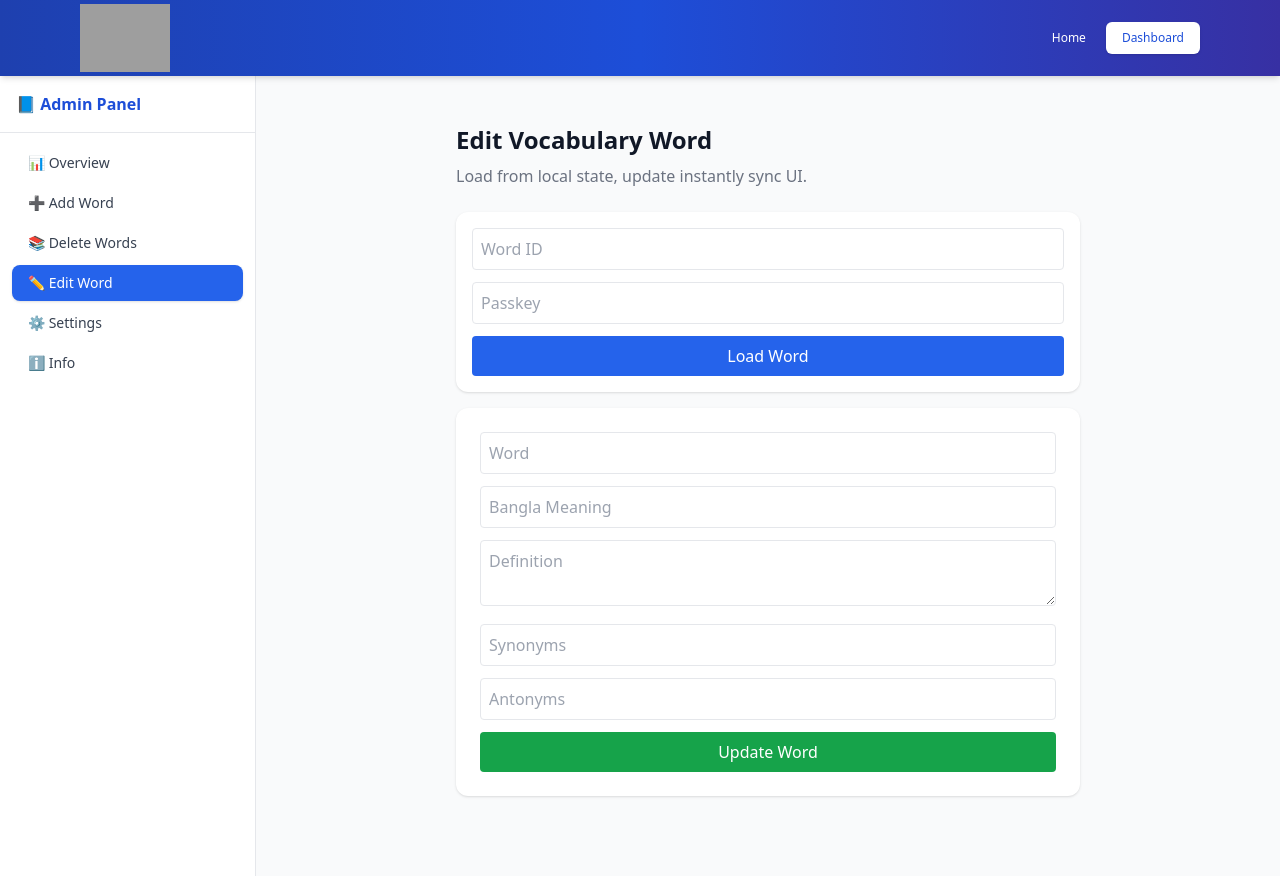
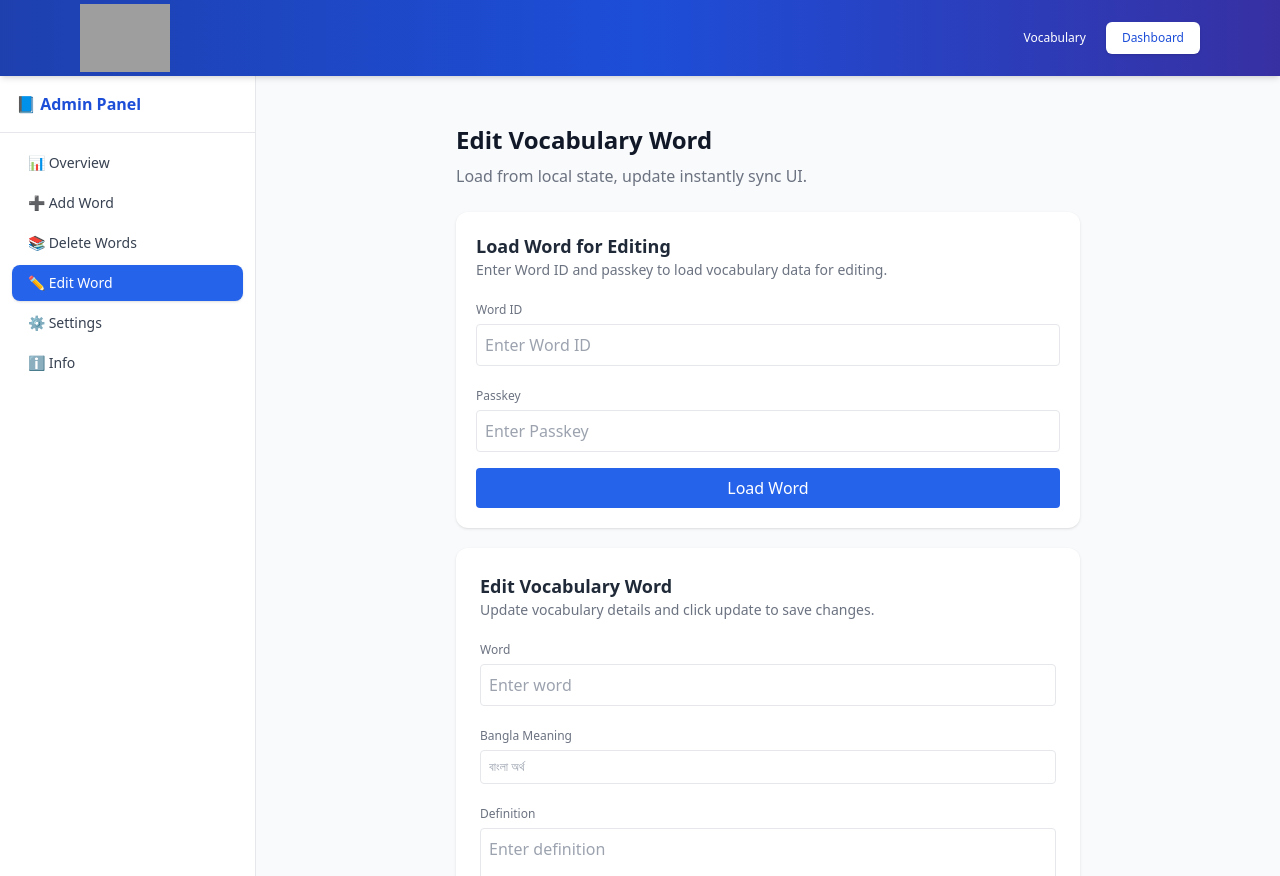
Before and after one commit to ashik-ashik/vocabu, a React (Vite) app: page /dashboard/edit-word in a window 1280 px wide. Built offline with nearby package versions, Linux system fonts and the light colour scheme; no server answers; grey boxes are pictures that could not be loaded; a web font is replaced by a local one.

Commit message:
Add Parts of Speech for each word

```diff
--- a/src/App.jsx
+++ b/src/App.jsx
@@ -1,7 +1,7 @@
 
 import { BrowserRouter, Route, Routes } from 'react-router-dom'
 import './App.css'
-import Home from './Pages/HomePage'
+import Vocabulary from './Pages/VocabularyPage'
 import HeaderMenu from './Pages/HeaderMenu'
 import DashboardLayout from './Pages/Dashboard'
 import Overview from './Pages/Overview'
@@ -17,10 +17,10 @@ function App() {
   return (
     <>
       <BrowserRouter>
-      <HeaderMenu />
-      <Toaster position="top-right" />
+          <Toaster position="top-right" />
+          <HeaderMenu />
         <Routes>
-          <Route path="/" element={<Home />} />
+          <Route path="/" element={<Vocabulary />} />
           {/* Dashboard Layout */}
         <Route path="/dashboard" element={<DashboardLayout />}>
 
--- a/src/Pages/AddWords.jsx
+++ b/src/Pages/AddWords.jsx
@@ -18,6 +18,7 @@ export default function AddWord() {
     synonyms: "",
     antonyms: "",
     example: "",
+    other_part_speech: "",
     passkey: "",
   });
 
@@ -40,6 +41,7 @@ export default function AddWord() {
       synonyms: "",
       antonyms: "",
       example: "",
+      other_part_speech: "",
       passkey: "",
     });
   };
@@ -76,6 +78,7 @@ export default function AddWord() {
           .map((s) => s.trim())
           .filter(Boolean),
         example: formData.example.trim(),
+        other_part_speech: formData.other_part_speech.trim(),
       };
       const res = await fetch(SCRIPT_URL, {
         method: "POST",
@@ -214,6 +217,23 @@ export default function AddWord() {
           />
         </div>
 
+        {/* Other Part of Speech */}
+          <div>
+            <label className="text-sm font-medium">
+              Other part of Speech (Comma separated)
+            </label>
+            <input
+              name="other_part_speech"
+              value={formData.other_part_speech}
+              onChange={handleChange}
+              className="w-full border p-2 rounded mt-1"
+              placeholder="example: noun: large, adjective: big, verb: huge, etc"
+            />
+            <p className="text-xs text-gray-500 mt-1">
+              Format: noun: large, adjective: big, verb: huge, etc...
+            </p>
+          </div>
+
         {/* Passkey */}
         <div>
           <label className="block font-medium mb-1">
--- a/src/Pages/Dashboard.jsx
+++ b/src/Pages/Dashboard.jsx
@@ -84,7 +84,7 @@ export default function DashboardLayout() {
               <button onClick={() => setOpen(false)}>✕</button>
             </div>
             <NavLink to="/" className={menuClass}>
-              🏚 Home
+              🏚 Vocabulary
             </NavLink>
             {menuItems}
           </div>
--- a/src/Pages/EditWords.jsx
+++ b/src/Pages/EditWords.jsx
@@ -19,6 +19,8 @@ export default function EditWord() {
     definition: "",
     synonyms: "",
     antonyms: "",
+    example: "",
+    other_part_speech: "",
   });
 
    // set page title
@@ -45,9 +47,11 @@ export default function EditWord() {
       definition: found.definition || "",
       synonyms: found.synonyms || "",
       antonyms: found.antonyms || "",
+      example: found.example || "",
+      other_part_speech: found?.other_part_speech || "",
     });
 
-    toast.success("Loaded from local data");
+    toast.success("Loaded Word data!");
   };
 
   // ✅ UPDATE SHEET + STATE SYNC
@@ -80,6 +84,9 @@ export default function EditWord() {
         word: form.word,
         bangla: form.bangla,
         definition: form.definition,
+        example: form.example,
+        other_part_speech: form.other_part_speech,
+
 
         // ✅ KEEP ARRAY FORMAT SAFE
         synonyms: Array.isArray(form.synonyms)
@@ -100,6 +107,18 @@ export default function EditWord() {
 );
 
 setVocabularyWordList(updatedList);
+setId("");
+setPasskey("");
+
+setForm({
+  word: "",
+  bangla: "",
+  definition: "",
+  synonyms: "",
+  antonyms: "",
+  example: "",
+  other_part_speech: "",
+});
       } else {
         toast.error(data.message || "Update failed", { id: toastId });
       }
@@ -117,24 +136,44 @@ setVocabularyWordList(updatedList);
         Load from local state, update instantly sync UI.
       </p>
 
-      {/* ID + Passkey */}
-      <div className="bg-white p-4 rounded-xl shadow space-y-3 mb-4">
+      {/* Load Word Form */}
+        <div className="bg-white p-5 rounded-xl shadow space-y-4 mb-5">
+
+          {/* Form Title */}
+          <div>
+            <h2 className="text-lg font-semibold text-gray-800">
+              Load Word for Editing
+            </h2>
+            <p className="text-sm text-gray-500">
+              Enter Word ID and passkey to load vocabulary data for editing.
+            </p>
+          </div>
+
+          {/* Word ID */}
+          <div>
+            <label className="text-xs text-gray-500">Word ID</label>
             <input
               type="number"
-          placeholder="Word ID"
+              placeholder="Enter Word ID"
               value={id}
               onChange={(e) => setId(e.target.value)}
-          className="w-full border p-2 rounded"
+              className="w-full border p-2 rounded mt-1"
             />
+          </div>
 
+          {/* Passkey */}
+          <div>
+            <label className="text-xs text-gray-500">Passkey</label>
             <input
               type="password"
-          placeholder="Passkey"
+              placeholder="Enter Passkey"
               value={passkey}
               onChange={(e) => setPasskey(e.target.value)}
-          className="w-full border p-2 rounded"
+              className="w-full border p-2 rounded mt-1"
             />
+          </div>
 
+          {/* Button */}
           <button
             onClick={handleLoad}
             className="w-full bg-blue-600 text-white py-2 rounded hover:bg-blue-700"
@@ -143,48 +182,114 @@ setVocabularyWordList(updatedList);
           </button>
         </div>
 
+
         {/* Edit Form */}
-      <div className="bg-white p-6 rounded-xl shadow space-y-3">
+        <div className="bg-white p-6 rounded-xl shadow space-y-4">
+
+          {/* Form Title */}
+          <div>
+            <h2 className="text-lg font-semibold text-gray-800">
+              Edit Vocabulary Word
+            </h2>
+            <p className="text-sm text-gray-500">
+              Update vocabulary details and click update to save changes.
+            </p>
+          </div>
+
+          {/* Word */}
+          <div>
+            <label className="text-xs text-gray-500">Word</label>
             <input
               name="word"
               value={form.word}
               onChange={handleChange}
-          className="w-full border p-2 rounded"
-          placeholder="Word"
+              className="w-full border p-2 rounded mt-1"
+              placeholder="Enter word"
             />
+          </div>
 
+          {/* Bangla Meaning */}
+          <div>
+            <label className="text-xs text-gray-500">Bangla Meaning</label>
             <input
               name="bangla"
               value={form.bangla}
               onChange={handleChange}
-          className="w-full border p-2 rounded"
-          placeholder="Bangla Meaning"
+              className="w-full border p-2 text-xs rounded mt-1"
+              placeholder="বাংলা অর্থ"
             />
+          </div>
 
+          {/* Definition */}
+          <div>
+            <label className="text-xs text-gray-500">Definition</label>
             <textarea
               name="definition"
               value={form.definition}
               onChange={handleChange}
-          className="w-full border p-2 rounded"
-          placeholder="Definition"
+              className="w-full border p-2 rounded mt-1"
+              placeholder="Enter definition"
             />
+          </div>
 
+          {/* Synonyms */}
+          <div>
+            <label className="text-xs text-gray-500">
+              Synonyms (Comma separated)
+            </label>
             <input
               name="synonyms"
               value={form.synonyms}
               onChange={handleChange}
-          className="w-full border p-2 rounded"
-          placeholder="Synonyms"
+              className="w-full border p-2 rounded mt-1"
+              placeholder="example: large, big, huge"
             />
+          </div>
 
+          {/* Antonyms */}
+          <div>
+            <label className="text-xs text-gray-500">
+              Antonyms (Comma separated)
+            </label>
             <input
               name="antonyms"
               value={form.antonyms}
               onChange={handleChange}
-          className="w-full border p-2 rounded"
-          placeholder="Antonyms"
+              className="w-full border p-2 rounded mt-1"
+              placeholder="example: small, tiny"
             />
+          </div>
 
+          {/* Other Part of Speech */}
+          <div>
+            <label className="text-xs text-gray-500">
+              Other part of Speech (Comma separated)
+            </label>
+            <input
+              name="other_part_speech"
+              value={form.other_part_speech}
+              onChange={handleChange}
+              className="w-full border p-2 rounded mt-1"
+              placeholder="example: noun: large, adjective: big, verb: huge, etc"
+            />
+            <p className="text-xs text-gray-500 mt-1">
+              Format: noun: large, adjective: big, verb: huge, etc...
+            </p>
+          </div>
+
+          {/* Example */}
+          <div>
+            <label className="text-xs text-gray-500">Example Sentence</label>
+            <textarea
+              name="example"
+              value={form.example}
+              onChange={handleChange}
+              className="w-full border p-2 rounded mt-1"
+              placeholder="Enter example sentence"
+            />
+          </div>
+
+          {/* Button */}
           <button
             onClick={handleUpdate}
             disabled={loading}
@@ -192,6 +297,7 @@ setVocabularyWordList(updatedList);
           >
             {loading ? "Updating..." : "Update Word"}
           </button>
+
         </div>
     </div>
   );
--- a/src/Pages/HeaderMenu.jsx
+++ b/src/Pages/HeaderMenu.jsx
@@ -18,13 +18,15 @@ export default function HeaderMenu() {
 
         {/* LOGO */}
         <div className="text-lg font-bold tracking-tight relative">
-          <img src="https://i.postimg.cc/jS2nMzNq/ASH-Dictionary.png" alt="" className="logo" />
+          <a href="/">
+            <img src="https://i.postimg.cc/jS2nMzNq/ASH-Dictionary.png" alt="Logo" className="logo" />
+          </a>
         </div>
 
         {/* DESKTOP MENU */}
         <div className="hidden md:flex items-center text-sm gap-1">
           <NavLink to="/" className={linkClass}>
-            Home
+            Vocabulary
           </NavLink>
 
           <NavLink to="/dashboard" className={linkClass}>
@@ -49,7 +51,7 @@ export default function HeaderMenu() {
             className={linkClass}
             onClick={() => setOpen(false)}
           >
-            Home
+            Vocabulary
           </NavLink>
 
           <NavLink
--- a/src/Pages/Overview.jsx
+++ b/src/Pages/Overview.jsx
@@ -147,7 +147,7 @@ export default function Overview() {
 
         <div className="bg-white p-5 rounded-xl shadow">
           <h2 className="text-sm text-gray-500">Status</h2>
-          <p className={`text-lg font-bold ${analytics.color}`}>
+          <p className={`text-lg font-bold capitalize ${analytics.color}`}>
             {analytics.status}
           </p>
         </div>
--- a/src/Pages/Settings.jsx
+++ b/src/Pages/Settings.jsx
@@ -1,6 +1,9 @@
 import React from "react";
+import usePageTitle from "../hooks/usePageTitle";
 
 export default function Settings() {
+     // set page title
+  usePageTitle("Settings | ASH Vocabulary Dictionary");
   return (
     <div className="max-w-3xl mx-auto p-6 text-center">
       <div className="bg-white shadow rounded-2xl p-10">
--- a/src/Pages/HomePage.jsx
+++ b/src/Pages/VocabularyPage.jsx
@@ -3,7 +3,7 @@ import useData from "../hooks/UseData";
 import WordCard from "./WordCard";
 import usePageTitle from "../hooks/usePageTitle";
 
-export default function Home() {
+export default function Vocabulary() {
   const [search, setSearch] = useState("");
  const [selectedVoiceIndex, setSelectedVoiceIndex] = useState(0);
  const [voices, setVoices] = useState([]);
@@ -296,7 +296,7 @@ const pagination = getPagination(currentPage, totalPages);
 
 
       {/* ========================================================================= */}
-              <div className="flex items-center justify-center gap-1 mt-6 flex-wrap">
+          <div className="py-4 flex items-center justify-center gap-1 mt-6 flex-wrap">
 
           {/* Prev */}
           <button
--- a/src/Pages/WordCard.jsx
+++ b/src/Pages/WordCard.jsx
@@ -25,22 +25,44 @@ export default function WordCard({ item,  speakWord }) {
         Added: {item.inserted_date || item.date}
       </p>
 
+      <div className="text-xs text-gray-400 mb-2 flex flex-wrap gap-2">
+        {item.other_part_speech ? (
+          item.other_part_speech.split(",").map((part, index) => {
+            const cleaned = part.trim().split(":");
+
+            return (
+              <span
+                key={index}
+                className="px-2 py-1 bg-gray-100 rounded-md text-gray-600 capitalize"
+              >
+                {cleaned[0]?.trim() + ": " }
+                <span className="cursor-pointer" onClick={() => speakWord(cleaned[1]?.trim())}>
+                  {cleaned[1]?.trim()}
+                </span>
+              </span>
+            );
+          })
+        ) : (
+          <span>N/A</span>
+        )}
+      </div>
+
       <hr className="my-2" />
 
       {/* CONTENT */}
-      <p className="text-gray-700 text-sm">
+      <p className="text-gray-700 text-sm italic">
         <span className="font-semibold">Definition:</span>{" "}
-        {item.definition}
+        <span className="normal-case body-font">{item.definition}</span>
       </p>
 
       <p className="text-gray-700 mt-1 text-sm">
         <span className="font-semibold">Bangla:</span>{" "}
-        {item.bangla}
+        <span className="text-xs body-font">{item.bangla}</span>
       </p>
 
       {/* SYNONYMS */}
-      <div className="mt-2">
-        <span className="text-sm font-semibold text-gray-700">
+      <div className="mt-2 border-t pt-2 border-gray-200 border-b pb-4">
+        <span className="text-sm font-semibold text-gray-700 title-font tracking-wide">
           Synonyms:
         </span>
 
@@ -62,7 +84,7 @@ export default function WordCard({ item,  speakWord }) {
 
       {/* ANTONYMS */}
       <div className="mt-2">
-        <span className="text-sm font-semibold text-gray-700">
+        <span className="text-sm font-semibold text-gray-700 title-font tracking-wide">
           Antonyms:
         </span>
 
--- a/src/contexts/DateProvider.jsx
+++ b/src/contexts/DateProvider.jsx
@@ -79,6 +79,7 @@ const DataProvider = ({ children }) => {
 
           example: cols[6] || "",
           inserted_date: cols[7] || "",
+            other_part_speech: cols[8] || "",
         };
       });
 
```
Also changed, not shown: 1 other file (tests, documents, lock files or other folders). Lines whose indentation alone changed are shown as unchanged.
